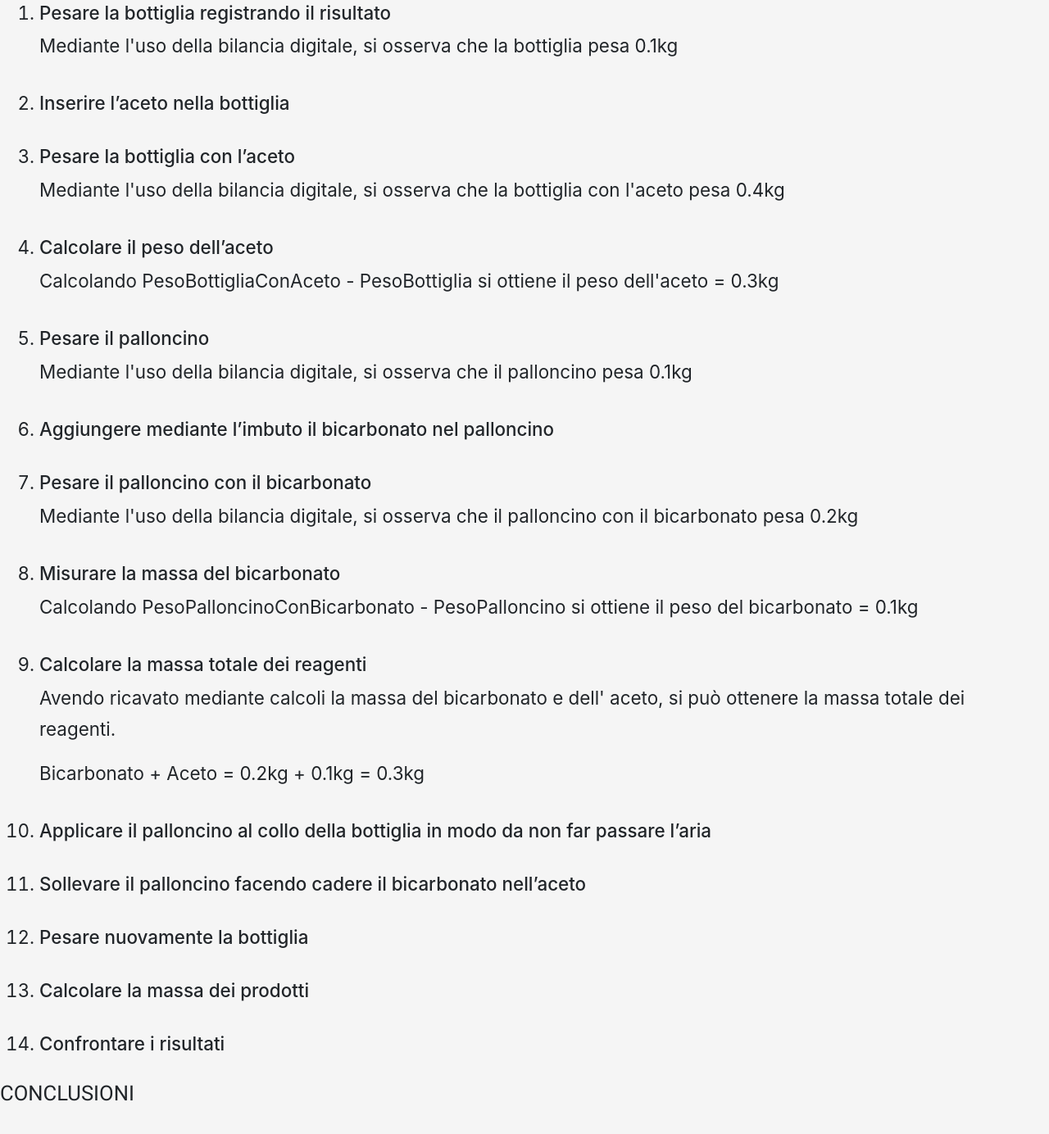
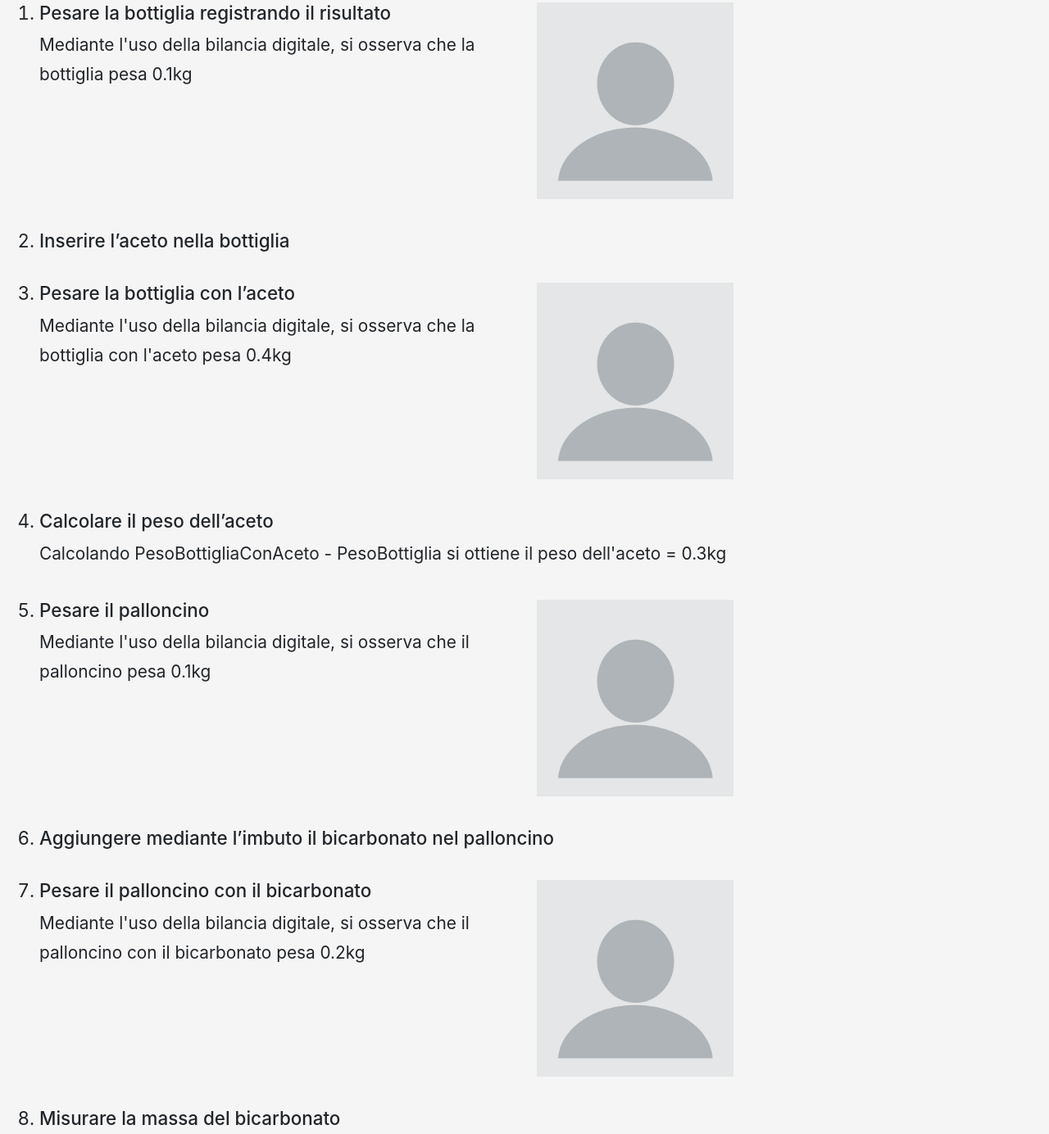
Before and after one commit to martinogarrizzo5/Lavoisier-experiment, a website: page index.html in a window 1280 px wide. Shown: the part 2092-3476 px from the top of the page at 82% size. Before the commit the page ends 3450 px from the top, so only its background shows below. Drawn offline with nearby package versions, Linux system fonts and the light colour scheme; a web font is replaced by a local one.

Commit message:
add some image locations

```diff
--- a/index.html
+++ b/index.html
@@ -84,31 +84,62 @@
             <h2>Procedimento</h2>
             <ol class="main-method-list">
                 <li>
+                    <div class="row">
+                        <div class="col-md-6">
                             <h3>Pesare la bottiglia registrando il risultato</h3>
                             <p>Mediante l'uso della bilancia digitale, si osserva che la bottiglia pesa 0.1kg</p>
+                        </div>
+                        <div class="col-md-6">
+                            <img class="img-fluid" src="./static/img/example.png" alt="image">
+                        </div>
+                    </div>
                 </li>
                 <li>
                     <h3>Inserire l’aceto nella bottiglia</h3>
                 </li>
                 <li>
+                    <div class="row">
+                        <div class="col-md-6">
                             <h3>Pesare la bottiglia con l’aceto</h3>
-                    <p>Mediante l'uso della bilancia digitale, si osserva che la bottiglia con l'aceto pesa 0.4kg</p>
+                            <p>Mediante l'uso della bilancia digitale, si osserva che la bottiglia con l'aceto pesa
+                                0.4kg
+                            </p>
+                        </div>
+                        <div class="col-md-6">
+                            <img class="img-fluid" src="./static/img/example.png" alt="image">
+                        </div>
+                    </div>
                 </li>
                 <li>
                     <h3>Calcolare il peso dell’aceto</h3>
                     <p>Calcolando PesoBottigliaConAceto - PesoBottiglia si ottiene il peso dell'aceto = 0.3kg</p>
                 </li>
                 <li>
+                    <div class="row">
+                        <div class="col-md-6">
                             <h3>Pesare il palloncino</h3>
                             <p>Mediante l'uso della bilancia digitale, si osserva che il palloncino pesa 0.1kg</p>
+                        </div>
+                        <div class="col-md-6">
+                            <img class="img-fluid" src="./static/img/example.png" alt="image">
+                        </div>
+                    </div>
                 </li>
                 <li>
                     <h3>Aggiungere mediante l’imbuto il bicarbonato nel palloncino</h3>
                 </li>
                 <li>
+                    <div class="row">
+                        <div class="col-md-6">
                             <h3>Pesare il palloncino con il bicarbonato</h3>
-                    <p>Mediante l'uso della bilancia digitale, si osserva che il palloncino con il bicarbonato pesa
+                            <p>Mediante l'uso della bilancia digitale, si osserva che il palloncino con il bicarbonato
+                                pesa
                                 0.2kg</p>
+                        </div>
+                        <div class="col-md-6">
+                            <img class="img-fluid" src="./static/img/example.png" alt="image">
+                        </div>
+                    </div>
                 </li>
                 <li>
                     <h3>Misurare la massa del bicarbonato</h3>
@@ -122,10 +153,24 @@
                     <p>Bicarbonato + Aceto = 0.2kg + 0.1kg = 0.3kg</p>
                 </li>
                 <li>
+                    <div class="row">
+                        <div class="col-md-6">
                             <h3>Applicare il palloncino al collo della bottiglia in modo da non far passare l’aria</h3>
+                        </div>
+                        <div class="col-md-6">
+                            <img class="img-fluid" src="./static/img/example.png" alt="image">
+                        </div>
+                    </div>
                 </li>
                 <li>
+                    <div class="row">
+                        <div class="col-md-6">
                             <h3>Sollevare il palloncino facendo cadere il bicarbonato nell’aceto</h3>
+                        </div>
+                        <div class="col-md-6">
+                            <img class="img-fluid" src="./static/img/example.png" alt="image">
+                        </div>
+                    </div>
                 </li>
                 <li>
                     <h3>Pesare nuovamente la bottiglia</h3>
--- a/sass/index.scss
+++ b/sass/index.scss
@@ -103,6 +103,10 @@ body {
             li {
                 margin-bottom: 2rem;
             }
+
+            img {
+                width: 15rem;
+            }
         }
     }
 }
--- a/sass/partials/tipography.scss
+++ b/sass/partials/tipography.scss
@@ -18,8 +18,11 @@ a {
 li {
     font-size: 1.4rem;
 
-    p,
     h3 {
         font-size: 1.4rem;
     }
+
+    p {
+        font-size: 1.3rem;
+    }
 }
```
Also changed, not shown: static/index.css. Lines whose indentation alone changed are shown as unchanged.
